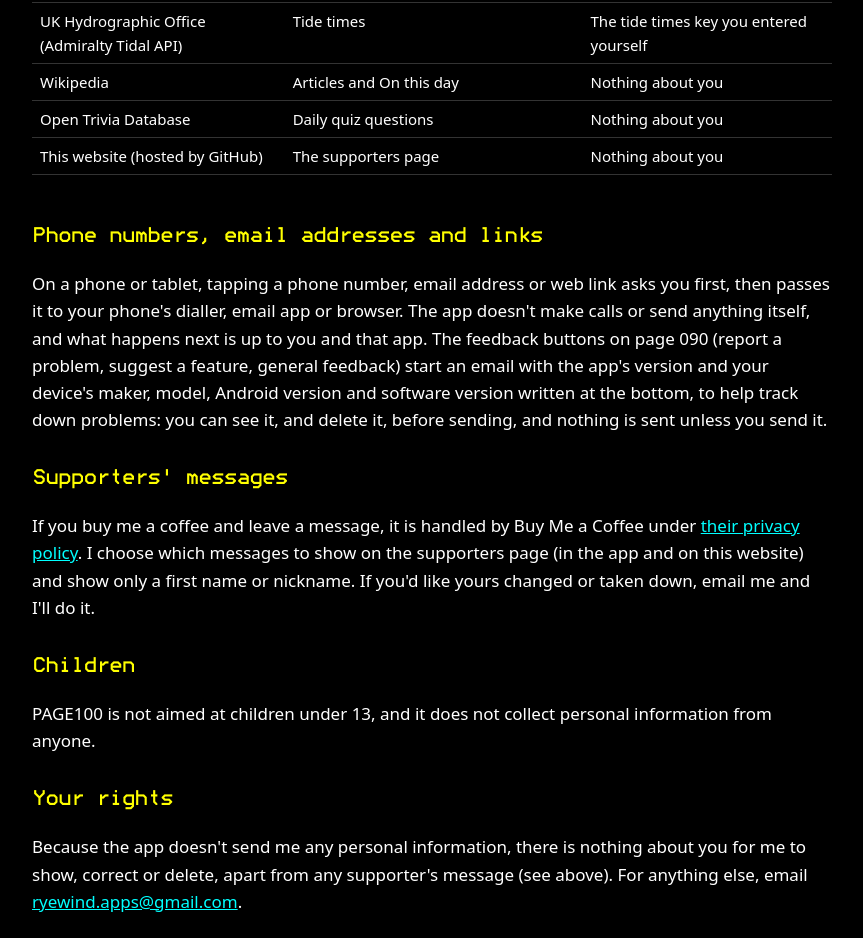
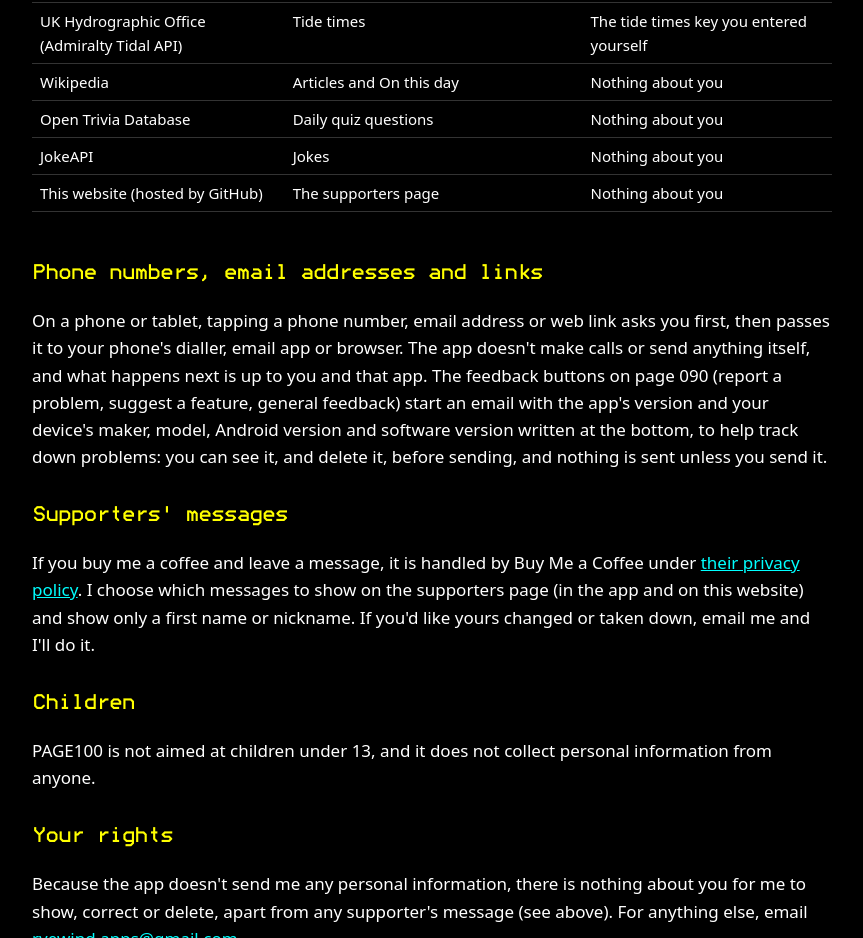
Before and after one commit to ryewind-apps/ryewind-apps.github.io, a plain HTML site: page page100/privacy.html in a window 1280 px wide. Shown: the part 1500-2438 px from the top of the page, without its empty margins (208-1071 px from the left). Drawn offline with Linux system fonts and the light colour scheme.

Commit message:
PAGE100 privacy: jokes from JokeAPI
Co-Authored-By: Claude Opus 5.5 <noreply@anthropic.com>

```diff
--- a/page100/privacy.html
+++ b/page100/privacy.html
@@ -62,6 +62,7 @@ to refresh it, from the same services and in the same way. The app sends them on
     <tr><td>UK Hydrographic Office (Admiralty Tidal API)</td><td>Tide times</td><td>The tide times key you entered yourself</td></tr>
     <tr><td>Wikipedia</td><td>Articles and On this day</td><td>Nothing about you</td></tr>
     <tr><td>Open Trivia Database</td><td>Daily quiz questions</td><td>Nothing about you</td></tr>
+    <tr><td>JokeAPI</td><td>Jokes</td><td>Nothing about you</td></tr>
     <tr><td>This website (hosted by GitHub)</td><td>The supporters page</td><td>Nothing about you</td></tr>
 </table>
 </div>
```
